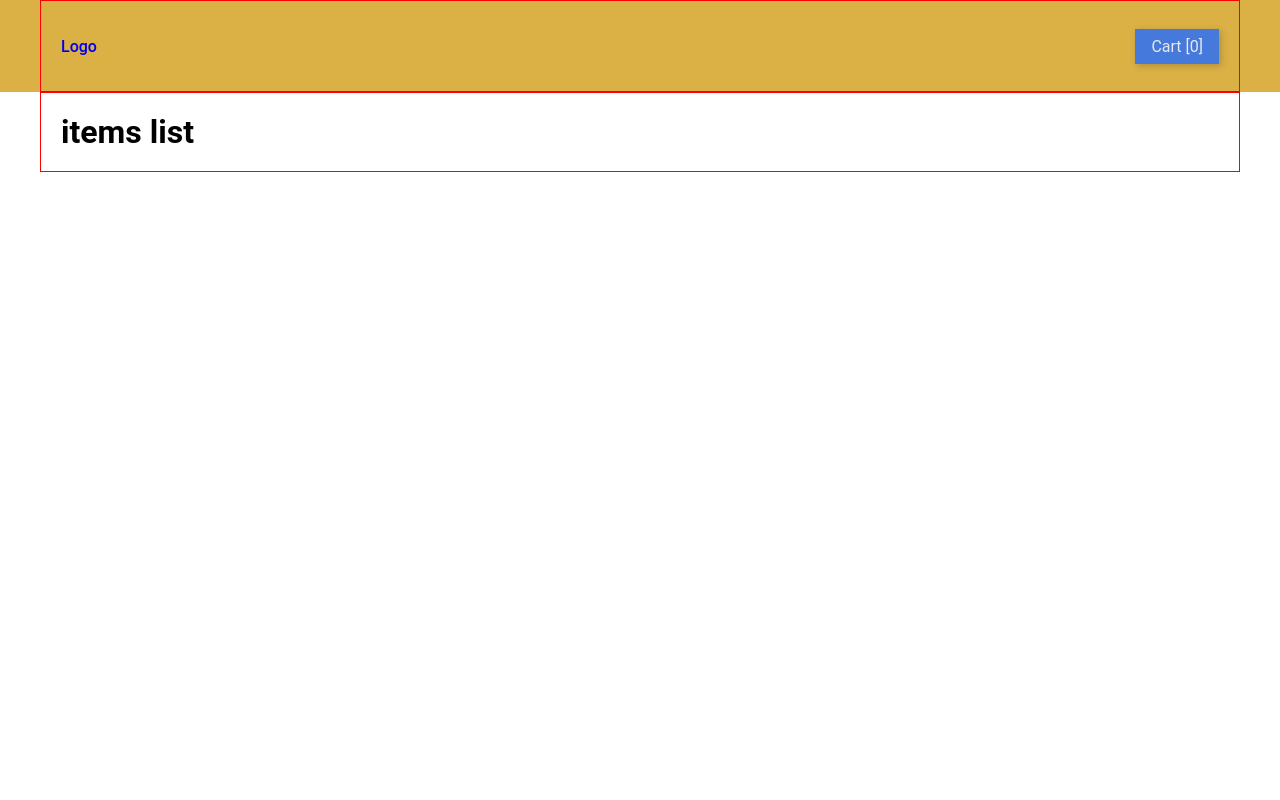
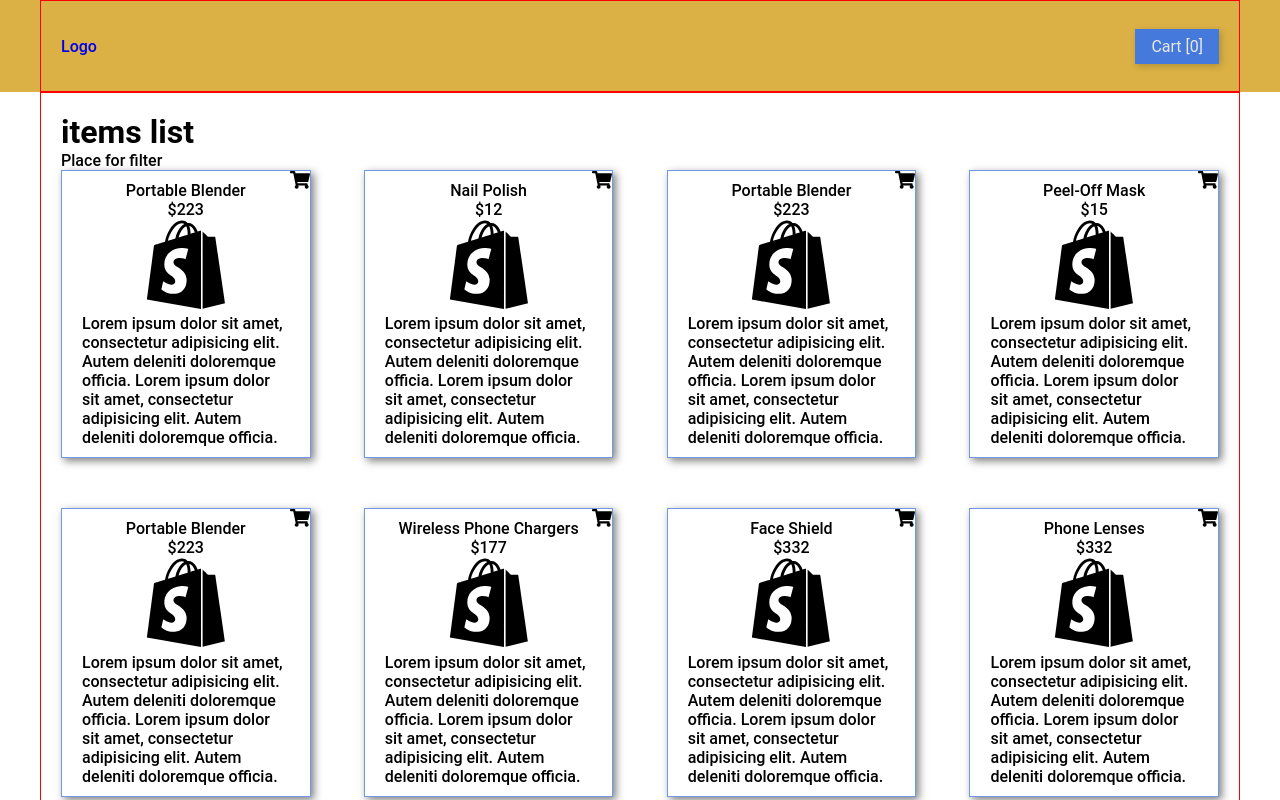
Before and after one commit to Fenix4088/Mini-shop, a React (Create React App) app: page / in a window 1280 px wide. Shown: the top 800 px of the page. Built offline with nearby package versions, Linux system fonts and the light colour scheme.

Commit message:
Create item markup

```diff
--- a/src/App/App.tsx
+++ b/src/App/App.tsx
@@ -4,6 +4,7 @@ import { Header } from "../components/Header/Header";
 import { Main } from "../components/Main/Main";
 import { AppContainer } from "../styles/GlobalStyles";
 import styled from "styled-components/macro";
+
 
 function App() {
     return (
--- a/src/App/store/store.ts
+++ b/src/App/store/store.ts
@@ -1,11 +1,12 @@
 import { applyMiddleware, combineReducers, createStore } from "redux";
 import createSagaMiddleware from "redux-saga";
 import { composeWithDevTools } from "redux-devtools-extension";
+import {itemsListReducer} from "../../pages/ItemsList/itemsListReducer";
 
 export type RootStateT = ReturnType<typeof rootReducer>;
 
 const rootReducer = combineReducers({
-
+    shop: itemsListReducer
 });
 
 const sagaMiddleware = createSagaMiddleware();
--- /dev/null
+++ b/src/components/MainItem/MainItem.tsx
@@ -0,0 +1,41 @@
+import { AppIcons } from "../common/SvgIcons/AppIcons";
+import React from "react";
+import { ShopItemT } from "../../App/data/appData";
+import styled from "styled-components";
+
+type MainItemT = {
+    itemData: ShopItemT;
+};
+export const MainItem = (props: MainItemT) => {
+    const { id, label, price, name, isInCart } = props.itemData;
+    return (
+        <ShopItem>
+            <CartIconWrap>
+                <AppIcons icon={"cart"} width={"20"} />
+            </CartIconWrap>
+            <div>{name}</div>
+            <div>{"$" + price}</div>
+            <AppIcons icon={"staff"} width={"80"} />
+            <div>{label}</div>
+        </ShopItem>
+    );
+};
+
+export const ShopItem = styled.div`
+    position: relative;
+    padding: 10px 20px;
+    width: calc(25% - 40px);
+    display: flex;
+    flex-flow: column nowrap;
+    justify-content: center;
+    align-items: center;
+    margin-bottom: 50px;
+    border: 1px solid ${({ theme }) => theme.color.primary.light};
+    box-shadow: ${({ theme }) => theme.shadow["4"]};
+`;
+
+export const CartIconWrap = styled.div`
+    position: absolute;
+    top: 0;
+    right: 0;
+`;
--- a/src/components/common/SvgIcons/WorkersIcon.tsx
+++ b/src/components/common/SvgIcons/AppIcons.tsx
@@ -3,11 +3,11 @@ import { DetailedHTMLProps } from "react";
 import styled from "styled-components/macro";
 
 type WorkersPanelIconT = DetailedHTMLProps<HTMLAttributes<HTMLDivElement>, HTMLDivElement> & {
-    icon: "add" | "update" | "delete" | "close" | "search" | "user";
+    icon: "add" | "update" | "delete" | "close" | "search" | "user" | "staff" | "cart";
     width: "10" | "20" | "30" | "40" | "50" | "60" | "70" | "80" | "90" | "100";
 };
 
-export const WorkersPanelIcon = React.memo((props: WorkersPanelIconT) => {
+export const AppIcons = React.memo((props: WorkersPanelIconT) => {
     const { icon, width, ...restProps } = props;
     let finalIcon;
 
@@ -132,6 +132,47 @@ export const WorkersPanelIcon = React.memo((props: WorkersPanelIconT) => {
                 </svg>
             );
             break;
+        case "staff":
+            finalIcon = (
+                <svg
+                    aria-hidden="true"
+                    focusable="false"
+                    data-prefix="fab"
+                    data-icon="shopify"
+                    className="svg-inline--fa fa-shopify fa-w-14"
+                    role="img"
+                    xmlns="http://www.w3.org/2000/svg"
+                    viewBox="0 0 448 512"
+                    width={width}
+                >
+                    <path
+                        fill="currentColor"
+                        d="M388.32,104.1a4.66,4.66,0,0,0-4.4-4c-2,0-37.23-.8-37.23-.8s-21.61-20.82-29.62-28.83V503.2L442.76,472S388.72,106.5,388.32,104.1ZM288.65,70.47a116.67,116.67,0,0,0-7.21-17.61C271,32.85,255.42,22,237,22a15,15,0,0,0-4,.4c-.4-.8-1.2-1.2-1.6-2C223.4,11.63,213,7.63,200.58,8c-24,.8-48,18-67.25,48.83-13.61,21.62-24,48.84-26.82,70.06-27.62,8.4-46.83,14.41-47.23,14.81-14,4.4-14.41,4.8-16,18-1.2,10-38,291.82-38,291.82L307.86,504V65.67a41.66,41.66,0,0,0-4.4.4S297.86,67.67,288.65,70.47ZM233.41,87.69c-16,4.8-33.63,10.4-50.84,15.61,4.8-18.82,14.41-37.63,25.62-50,4.4-4.4,10.41-9.61,17.21-12.81C232.21,54.86,233.81,74.48,233.41,87.69ZM200.58,24.44A27.49,27.49,0,0,1,215,28c-6.4,3.2-12.81,8.41-18.81,14.41-15.21,16.42-26.82,42-31.62,66.45-14.42,4.41-28.83,8.81-42,12.81C131.33,83.28,163.75,25.24,200.58,24.44ZM154.15,244.61c1.6,25.61,69.25,31.22,73.25,91.66,2.8,47.64-25.22,80.06-65.65,82.47-48.83,3.2-75.65-25.62-75.65-25.62l10.4-44s26.82,20.42,48.44,18.82c14-.8,19.22-12.41,18.81-20.42-2-33.62-57.24-31.62-60.84-86.86-3.2-46.44,27.22-93.27,94.47-97.68,26-1.6,39.23,4.81,39.23,4.81L221.4,225.39s-17.21-8-37.63-6.4C154.15,221,153.75,239.8,154.15,244.61ZM249.42,82.88c0-12-1.6-29.22-7.21-43.63,18.42,3.6,27.22,24,31.23,36.43Q262.63,78.68,249.42,82.88Z"
+                    ></path>
+                </svg>
+            );
+            break;
+
+        case "cart":
+            finalIcon = (
+                <svg
+                    aria-hidden="true"
+                    focusable="false"
+                    data-prefix="fas"
+                    data-icon="shopping-cart"
+                    className="svg-inline--fa fa-shopping-cart fa-w-18"
+                    role="img"
+                    xmlns="http://www.w3.org/2000/svg"
+                    viewBox="0 0 576 512"
+                    width={width}
+                >
+                    <path
+                        fill="currentColor"
+                        d="M528.12 301.319l47.273-208C578.806 78.301 567.391 64 551.99 64H159.208l-9.166-44.81C147.758 8.021 137.93 0 126.529 0H24C10.745 0 0 10.745 0 24v16c0 13.255 10.745 24 24 24h69.883l70.248 343.435C147.325 417.1 136 435.222 136 456c0 30.928 25.072 56 56 56s56-25.072 56-56c0-15.674-6.447-29.835-16.824-40h209.647C430.447 426.165 424 440.326 424 456c0 30.928 25.072 56 56 56s56-25.072 56-56c0-22.172-12.888-41.332-31.579-50.405l5.517-24.276c3.413-15.018-8.002-29.319-23.403-29.319H218.117l-6.545-32h293.145c11.206 0 20.92-7.754 23.403-18.681z"
+                    ></path>
+                </svg>
+            );
+            break;
         default:
             throw new Error('Please choose icon type => "add" | "update" | "delete"');
     }
--- a/src/pages/ItemsList/ItemsList.tsx
+++ b/src/pages/ItemsList/ItemsList.tsx
@@ -1,43 +1,30 @@
 import React from "react";
 import styled from "styled-components";
-import { useDispatch } from "react-redux";
+import { useDispatch, useSelector } from "react-redux";
+import { RootStateT } from "../../App/store/store";
+import { AppDataT } from "../../App/data/appData";
+import { MainItem } from "../../components/MainItem/MainItem";
 
 export const ItemsList = () => {
+    const shopItems = useSelector<RootStateT, AppDataT>((state) => state.shop.shopItems);
     const dispatch = useDispatch();
 
-    return <>
-        <h1>items list</h1>
-    </>;
+    return (
+        <>
+            <h1>items list</h1>
+            <div>Place for filter</div>
+
+            <ItemsWrap>
+                {shopItems.map((item) => {
+                    return <MainItem key={item.id} itemData={item} />;
+                })}
+            </ItemsWrap>
+        </>
+    );
 };
 
-const StyledForm = styled.form`
-    margin: 0 auto;
-    padding: 10px 15px;
-    width: 30%;
-    min-width: 300px;
-    position: relative;
+export const ItemsWrap = styled.div`
     display: flex;
-    justify-content: center;
-    align-items: center;
-    flex-flow: column nowrap;
-    background-color: ${({ theme }) => theme.color.secondary.light};
-    box-shadow: ${({ theme }) => theme.shadow[3]};
+    flex-flow: row wrap;
+    justify-content: space-between;
 `;
-
-const Overlay = styled.div`
-    position: absolute;
-    top: 0;
-    left: 0;
-    right: 0;
-    bottom: 0;
-    background-color: #267fd457;
-    backdrop-filter: blur(5px);
-    z-index: 10;
-
-    & > span {
-        position: absolute;
-        left: 50%;
-        top: 50%;
-        transform: translate(-50%, -100%);
-    }
-`;
--- a/src/pages/ItemsList/registrationReducer.ts
+++ b/src/pages/ItemsList/itemsListReducer.ts
@@ -1,9 +1,11 @@
 // * Types
+
+import {appData, AppDataT} from "../../App/data/appData";
 
 type ActionsT = any;
 
 export type InitialStateT = {
-
+    shopItems: AppDataT
 };
 
 //* Actions
@@ -15,7 +17,7 @@ const reducerActions = {
 
 // * reducer
 const initialState: InitialStateT = {
-
+    shopItems: appData,
 };
 
 export const itemsListReducer = (state = initialState, action: ActionsT): InitialStateT => {
```
Also changed, not shown: src/App/data/appData.ts (+30 -15 lines), 1 other file (tests, documents, lock files or other folders).
